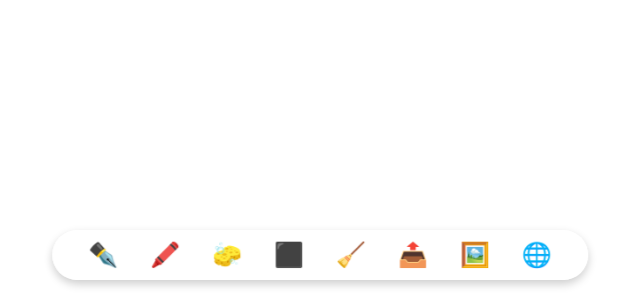
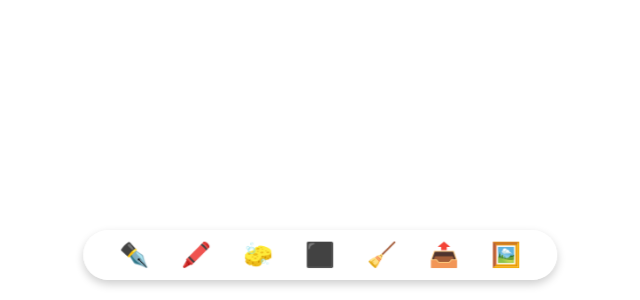
Before and after one commit to profedug/lousa-virtual, a plain HTML site: page index.html in a window 1280 px wide. Shown: the part 500-800 px from the top of the page, without its empty margins (320-960 px from the left). Drawn offline with Linux system fonts and the light colour scheme.

Commit message:
Update index.html

```diff
--- a/index.html
+++ b/index.html
@@ -15,7 +15,6 @@
         <button id="clear" title="Limpar Tela">🧹</button>
         <button id="export" title="Exportar">📤</button>
         <button id="background" title="Fundo">🖼️</button>
-        <button id="language" title="Mudar Idioma">🌐</button>
     </div>
     <canvas id="drawing-board"></canvas>
     <script src="script.js"></script>
```
